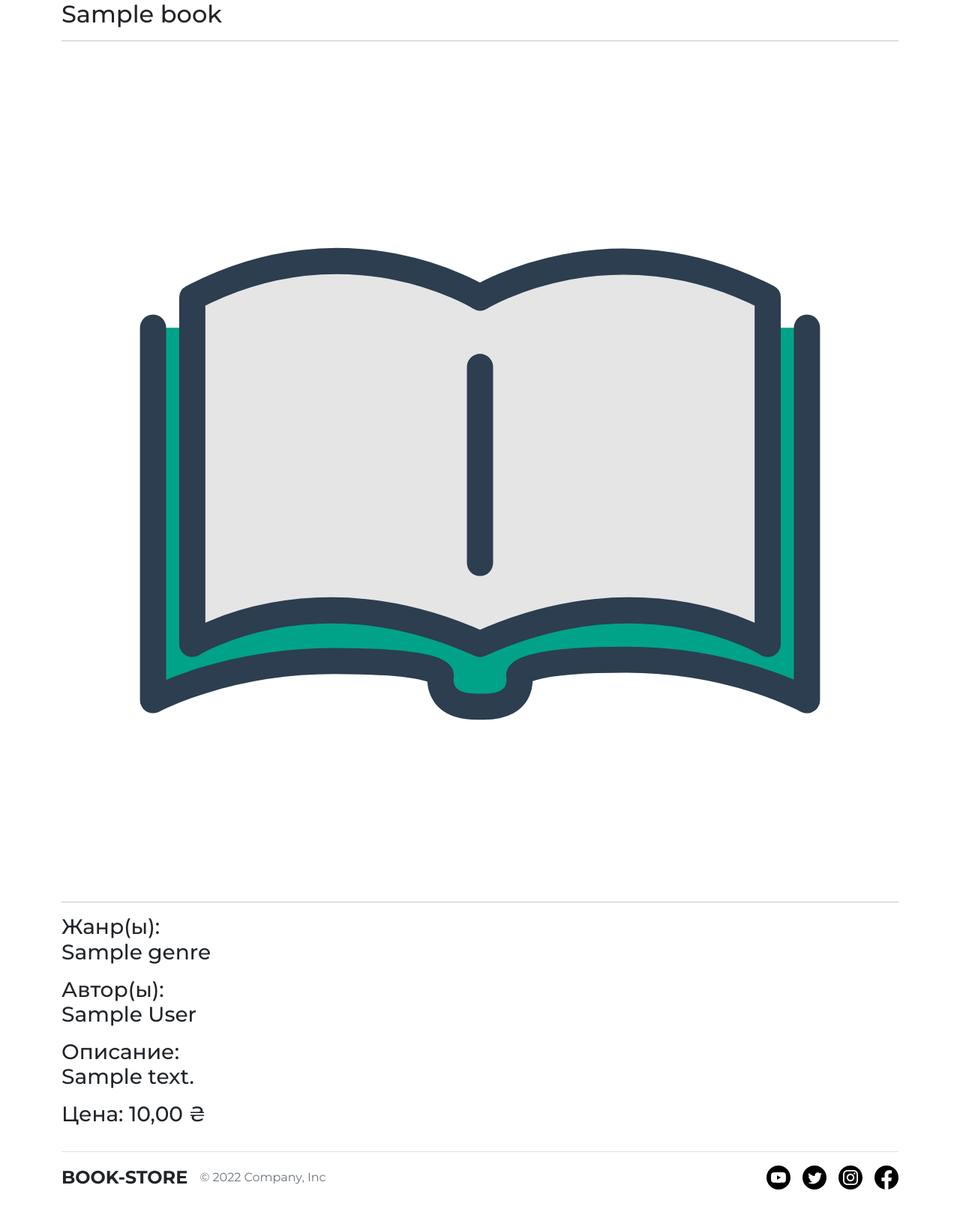
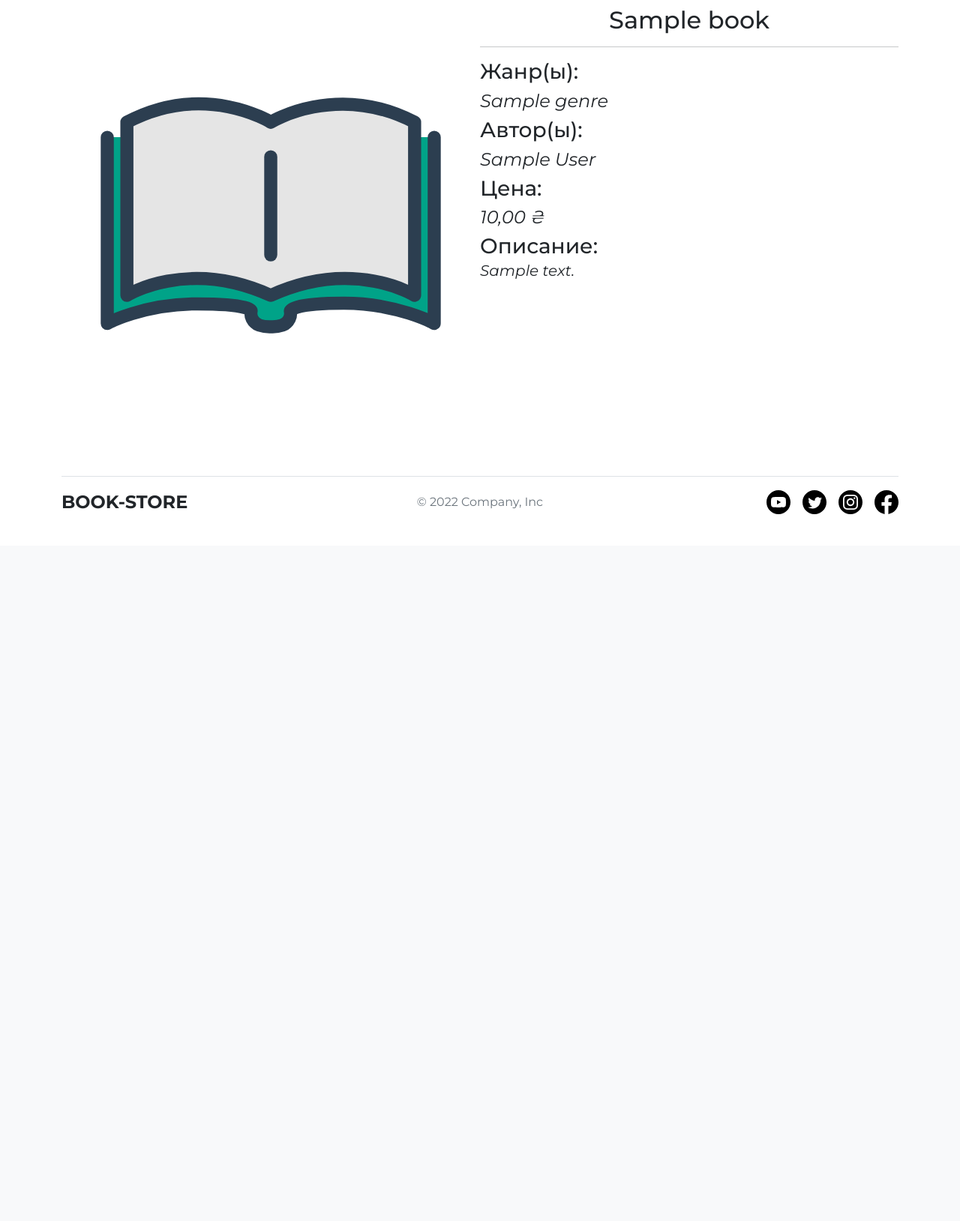
Before and after one commit to Fr1senn/BookStore, a Django app: a page that uses bookStore/templates/store/book.html in a window 1280 px wide. Shown: the part 72-1701 px from the top of the page at 75% size. After the commit the page ends 758 px from the top, so only its background shows below. Run offline with Django 4.2, Linux system fonts and the light colour scheme; tables that the repository leaves empty hold one stand-in row (values such as "Sample post").

Commit message:
Redesigned

```diff
--- a/bookStore/templates/store/book.html
+++ b/bookStore/templates/store/book.html
@@ -3,19 +3,27 @@
 {% block title %}{{ book.title }}{% endblock %}
 {% block content %}
     <div class="container">
-        <h2>{{ book.title }}</h2>
-        <hr>
-        <div class="book_inner">
-            <div class="book_img-wrapper">
+        <section class="d-flex">
+            <div class="w-50">
                 <img src="{% static 'store/images/book.svg' %}" alt="">
             </div>
-            <hr>
-            <div class="book_content-wrapper">
-                <h3>Жанр(ы): {% for genre in book.genres.all %}<p>{{ genre }}</p>{% endfor %}</h3>
-                <h3>Автор(ы): {% for author in book.authors.all %}<p>{{ author }}</p>{% endfor %}</h3>
-                <h3>Описание: {% if book.description != None %}<p>{{ book.description }}</p>{% endif %}</h3>
-                <h3>Цена: {{ book.price }} ₴</h3>
+            <div class="w-50">
+                <h2 class="text-center my-2">{{ book.title }}</h2>
+                <hr>
+                <h3 class="mb-0">Жанр(ы):</h3>
+                {% for genre in book.genres.all %}
+                    <p class="fs-4 my-1 fst-italic">{{ genre }}</p>
+                {% endfor %}
+                <h3 class="mb-0">Автор(ы):</h3>
+                {% for author in book.authors.all %}
+                    <p class="fs-4 my-1 fst-italic">{{ author }}</p>
+                {% endfor %}
+                <h3 class="mb-0">Цена:</h3>
+                <p class="fs-4 my-1 fst-italic">{{ book.price }} ₴</p>
+                <h3 class="mb-0">Описание:</h3>
+                <p class="fs-5 fst-italic">{{ book.description }}</p>
             </div>
-        </div>
+        </section>
     </div>
+
 {% endblock %}
--- a/bookStore/templates/store/includes/footer.html
+++ b/bookStore/templates/store/includes/footer.html
@@ -6,27 +6,26 @@
                 <a href="{% url 'catalog' %}" class="fw-bold fs-4 text-decoration-none text-dark me-3">
                     BOOK-STORE
                 </a>
-                <span class="mb-3 mb-md-0 text-muted">© 2022 Company, Inc</span>
             </div>
-
+            <span class="mb-3 mb-md-0 text-muted text-center">© 2022 Company, Inc</span>
             <ul class="nav col-md-4 justify-content-end list-unstyled d-flex">
                 <li class="ms-3">
-                    <a class="text-muted" href="#" target="_blank">
+                    <a class="text-muted" href="https://www.youtube.com" target="_blank">
                         <img src="{% static 'store/images/social/youtube.svg' %}" style="width: 32px; height: 32px;">
                     </a>
                 </li>
                 <li class="ms-3">
-                    <a class="text-muted" href="#" target="_blank">
+                    <a class="text-muted" href="https://twitter.com" target="_blank">
                         <img src="{% static 'store/images/social/twitter.svg' %}" style="width: 32px; height: 32px;">
                     </a>
                 </li>
                 <li class="ms-3">
-                    <a class="text-muted" href="#" target="_blank">
+                    <a class="text-muted" href="https://www.instagram.com" target="_blank">
                         <img src="{% static 'store/images/social/instagram.svg' %}" style="width: 32px; height: 32px;">
                     </a>
                 </li>
                 <li class="ms-3">
-                    <a class="text-muted" href="#" target="_blank">
+                    <a class="text-muted" href="https://www.facebook.com" target="_blank">
                         <img src="{% static 'store/images/social/facebook.svg' %}" style="width: 32px; height: 32px;">
                     </a>
                 </li>
```
